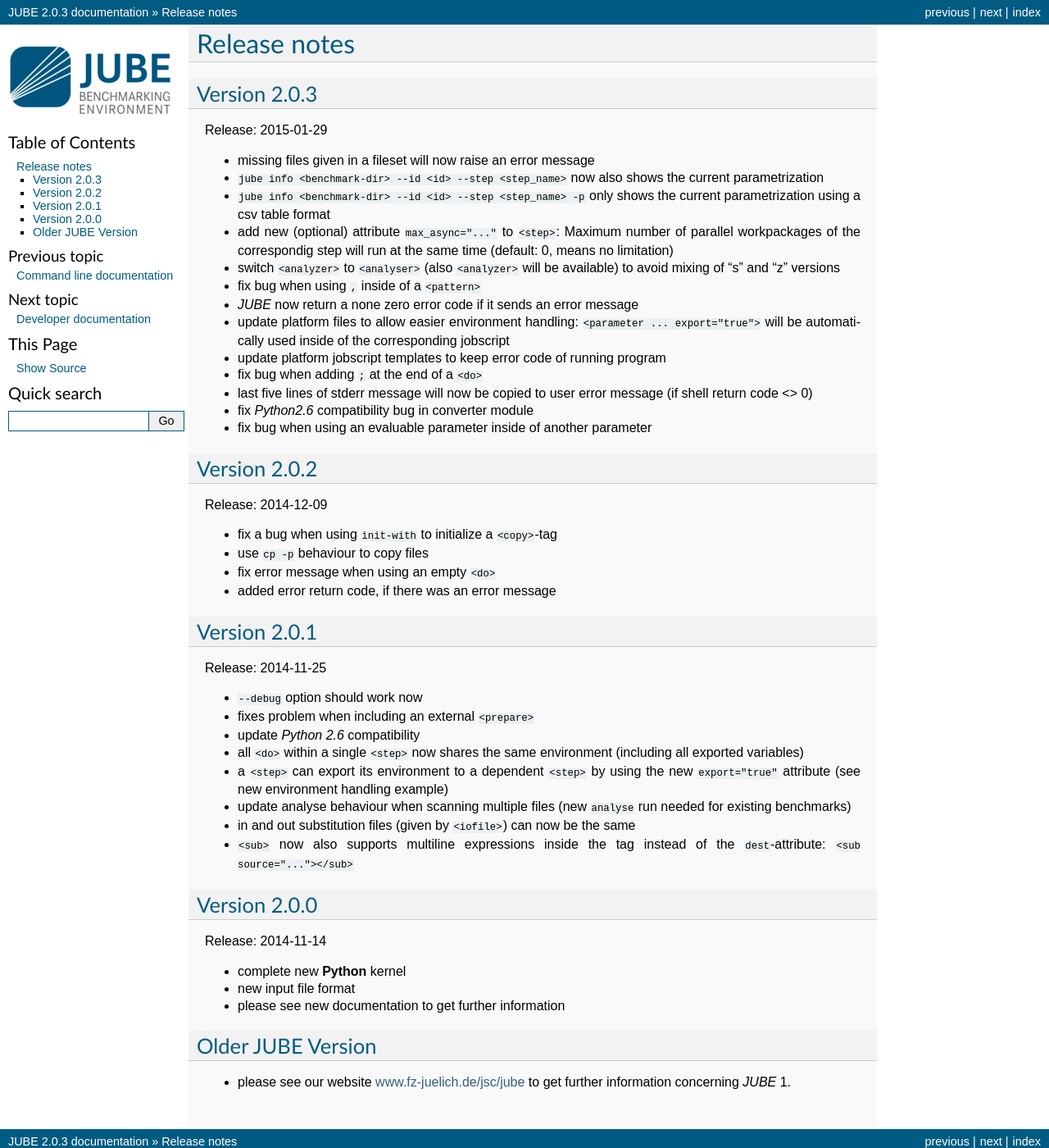
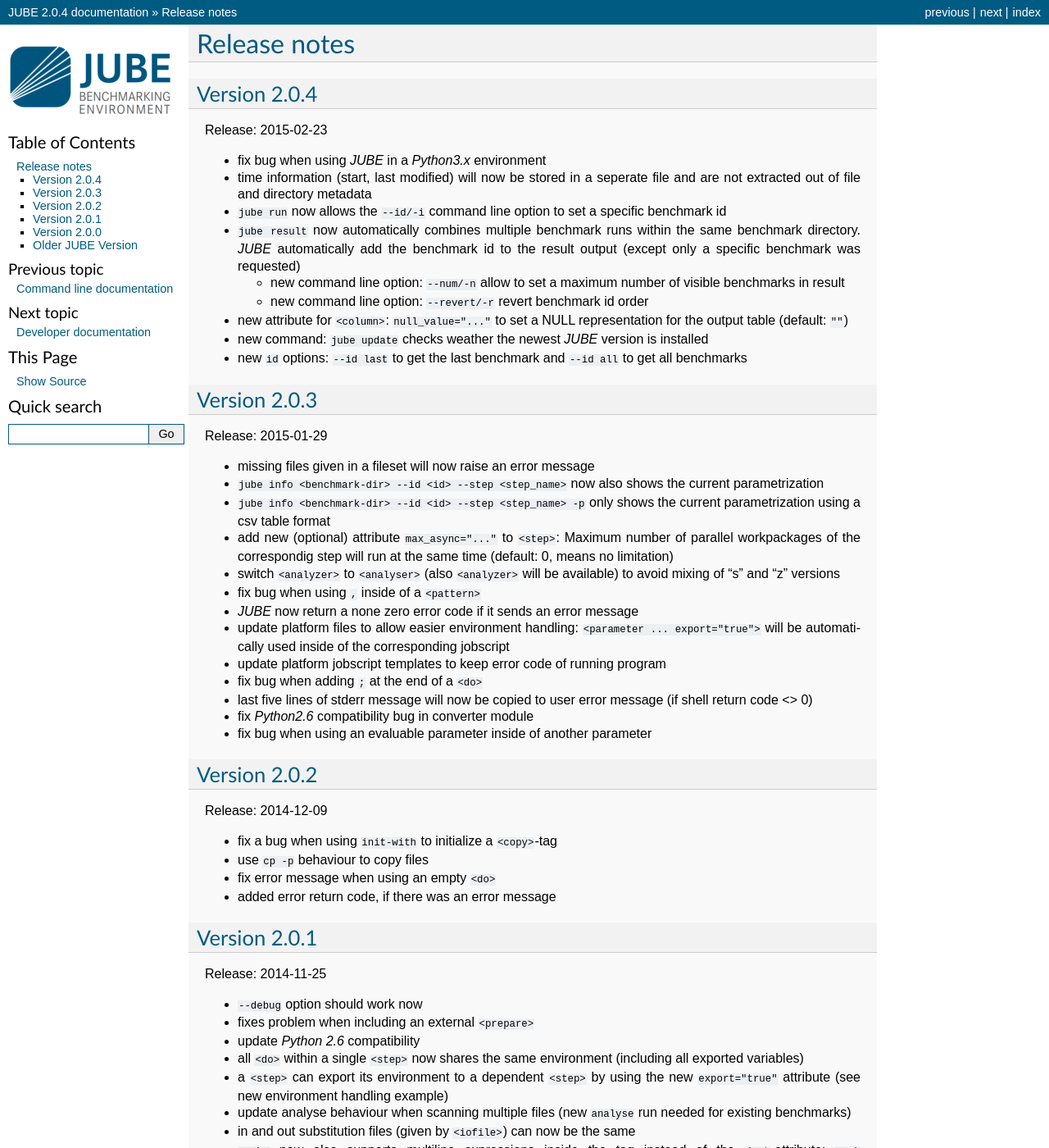
Before and after one commit to FZJ-JSC/JUBE, a Sphinx documentation site: the page built from docs/release_notes.rst, in a window 1280 px wide and 1400 px high. Shown: the whole window at 82% size. Built offline with Sphinx 7.4.7, drawn with Linux system fonts in a browser that asks for light colours; some of the changed text lies outside the part shown.

Commit message:
* prepare release 2.0.4

```diff
--- a/docs/conf.py
+++ b/docs/conf.py
@@ -71,7 +71,7 @@
 # The short X.Y version.
 version = '2.0'
 # The full version, including alpha/beta/rc tags.
-release = '2.0.3'
+release = '2.0.4'
 
 # The language for content autogenerated by Sphinx. Refer to documentation
 # for a list of supported languages.
--- a/docs/release_notes.rst
+++ b/docs/release_notes.rst
@@ -20,6 +20,24 @@
 
 Release notes
 =============
+
+Version 2.0.4
+~~~~~~~~~~~~~
+Release: 2015-02-23
+
+* fix bug when using *JUBE* in a *Python3.x* environment
+* time information (start, last modified) will now be stored in a seperate file and are not extracted out of
+  file and directory metadata
+* ``jube run`` now allows the ``--id/-i`` command line option to set a specific benchmark id
+* ``jube result`` now automatically combines multiple benchmark runs within the same benchmark directory. *JUBE* automatically
+  add the benchmark id to the result output (except only a specific benchmark was requested)
+
+  * new command line option: ``--num/-n`` allow to set a maximum number of visible benchmarks in result
+  * new command line option: ``--revert/-r`` revert benchmark id order
+
+* new attribute for ``<column>``: ``null_value="..."`` to set a NULL representation for the output table (default: ``""``)
+* new command: ``jube update`` checks weather the newest *JUBE* version is installed
+* new ``id`` options: ``--id last`` to get the last benchmark and ``--id all`` to get all benchmarks
 
 Version 2.0.3
 ~~~~~~~~~~~~~
--- a/docs/tutorial.rst
+++ b/docs/tutorial.rst
@@ -393,9 +393,10 @@
 
 To create the result table you had to write::
 
-   >>> jube result bench_run
+   >>> jube result bench_run -i last
 
-The result table will be written to ``STDOUT`` and into a ``result.dat`` file inside ``bench_run/<id>/result``.
+The result table will be written to ``STDOUT`` and into a ``result.dat`` file inside ``bench_run/<id>/result``. The ``last`` can also be replaced by a specific benchmark id.
+If the id selection is missing a combined result table of all available benchmark runs from the ``bench_run`` directory will be created.
 
 Output of the given example:
 
--- a/setup.py
+++ b/setup.py
@@ -59,7 +59,7 @@
           'url': 'www.fz-juelich.de/jube',
           'download_url': 'www.fz-juelich.de/jube',
           'author_email': 'jube.jsc@fz-juelich.de',
-          'version': '2.0.3',
+          'version': '2.0.4',
           'packages': ['jube2'],
           'package_data': {'jube2': ['help.txt']},
           'data_files': ([(os.path.join(SHARE_PATH, 'docu'),
```
Also changed, not shown: 4 other files.
